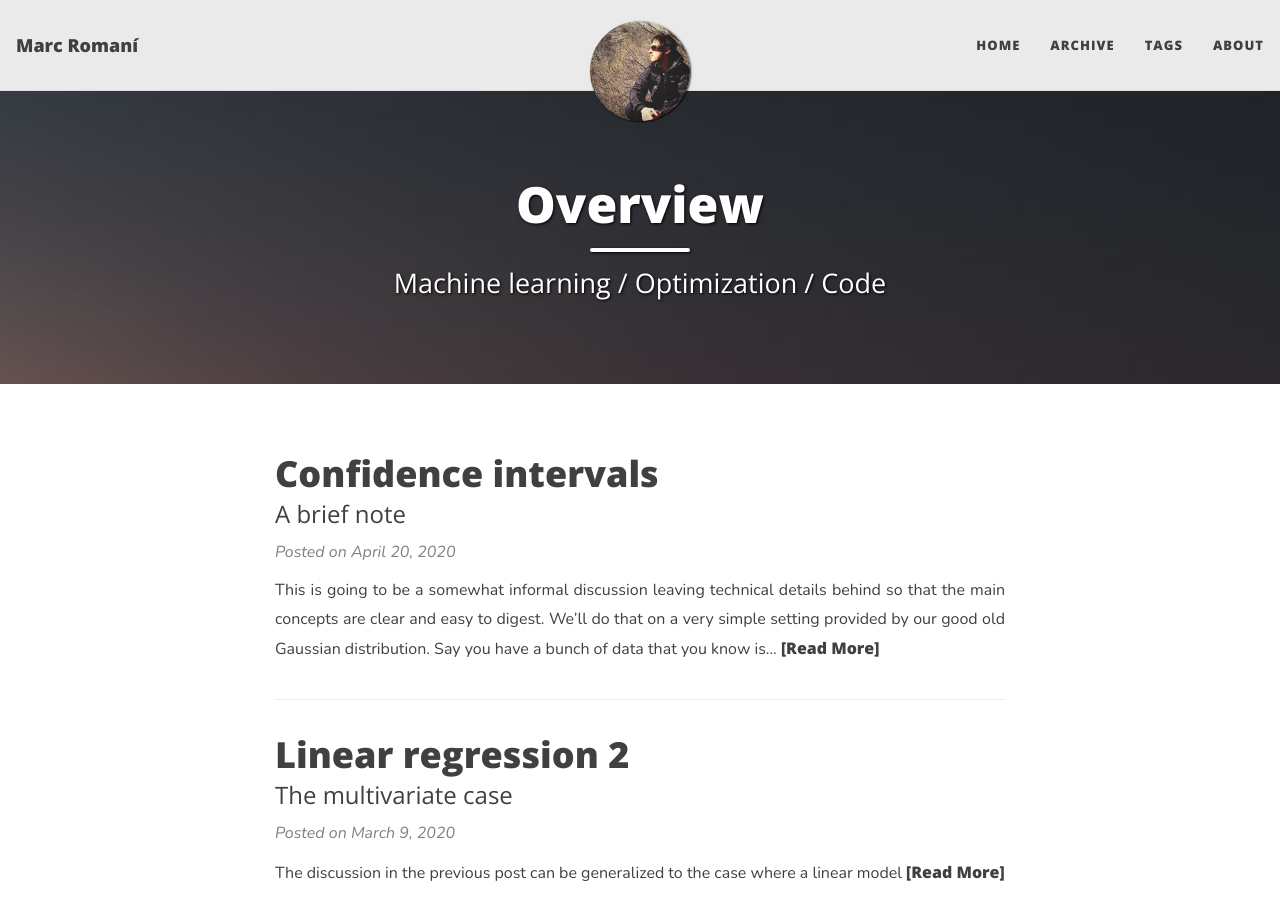
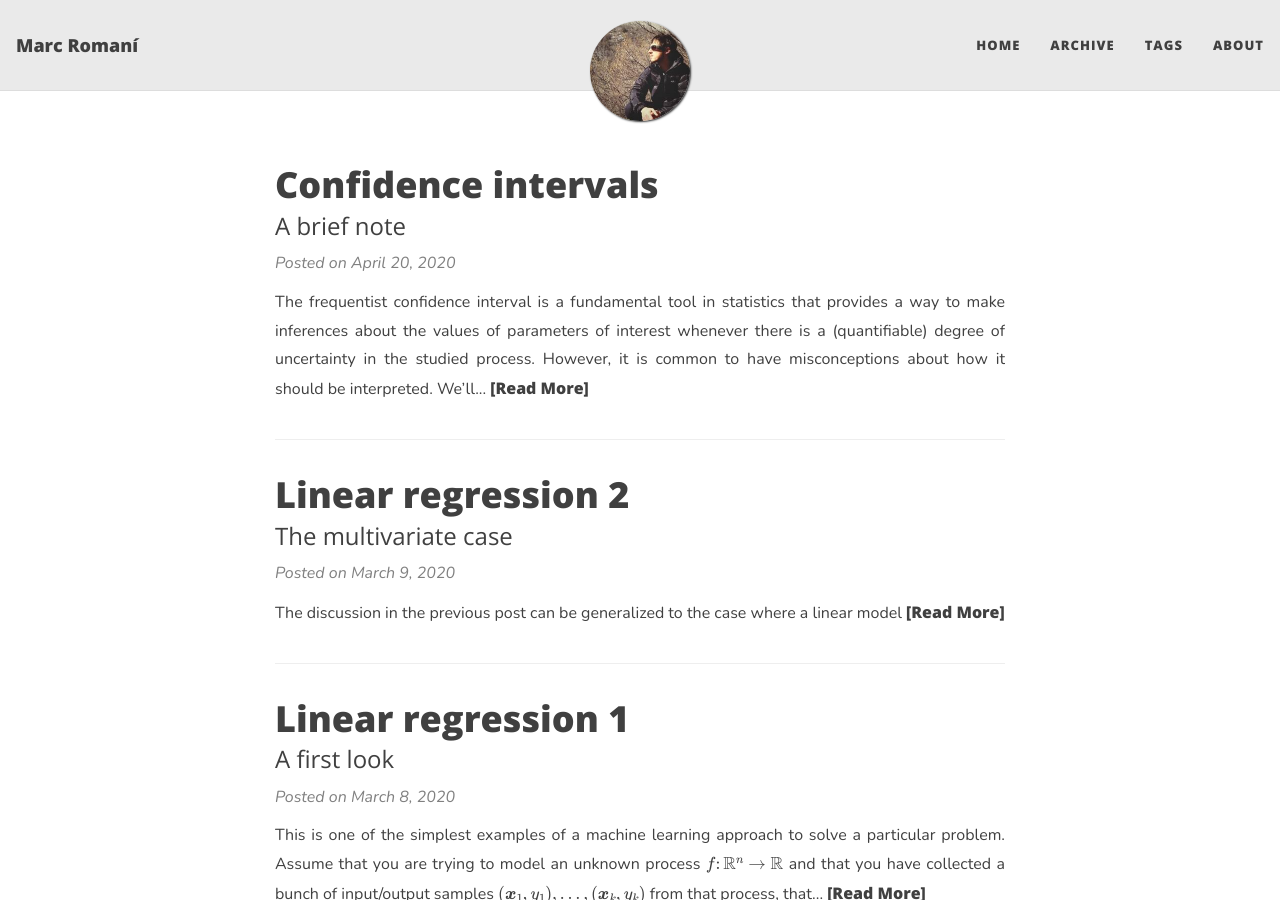
Before and after one commit to marcromani/marcromani.github.io, a Jekyll site: the page built from index.html, in a window 1280 px wide and 900 px high. Built offline with Jekyll 4.4.1, drawn with Linux system fonts in a browser that asks for light colours; nearby versions of some CDN libraries; the list of posts is cut into pages by our own code.

Commit message:
Style change + updated post

```diff
--- a/_config.yml
+++ b/_config.yml
@@ -62,7 +62,7 @@
 
 # If you want to show a link to an RSS in the footer, add the site description here.
 # If you don't want to show an RSS link, remove the following line.
-rss-description: Ramblings on optimization theory, real analysis, statistical learning theory and programming.
+rss-description: Ramblings on machine learning, real analysis, optimization, statistical learning theory and programming.
 
 # --- General options --- #
 
--- a/_posts/2020-04-20-confidence-intervals.md
+++ b/_posts/2020-04-20-confidence-intervals.md
@@ -7,9 +7,11 @@
 #thumbnail-img: /assets/img/linear-regression.png
 #share-img: /assets/img/path.jpg
 tags: [statistics]
+share-title: true
+last-updated: 2021-04-29
 ---
 
-This is going to be a somewhat informal discussion leaving technical details behind so that the main concepts are clear and easy to digest. We'll do that on a very simple setting provided by our good old Gaussian distribution. Say you have a bunch of data that you know is distributed as a Gaussian. Specifically, you have $$n$$ observations $$x_1, \ldots, x_n$$ sampled independently from a Gaussian distribution $$N(\mu, \sigma^2)$$, and you know $$\sigma$$ but you don't know $$\mu$$. How do you estimate $$\mu$$? Since $$\mu$$ is the expectation of this distribution a natural estimate is
+The frequentist confidence interval is a fundamental tool in statistics that provides a way to make inferences about the values of parameters of interest whenever there is a (quantifiable) degree of uncertainty in the studied process. However, it is common to have misconceptions about how it should be interpreted. We'll try to elucidate this on a very simple setting provided by our good old Gaussian distribution. Say you have a bunch of data that you know is distributed as a Gaussian. Specifically, you have $$n$$ observations $$x_1, \ldots, x_n$$ sampled independently from a Gaussian distribution $$N(\mu, \sigma^2)$$, and you know $$\sigma$$ but you don't know $$\mu$$. How do you estimate $$\mu$$? Since $$\mu$$ is the expectation of this distribution a natural estimate is
 
 $$\overline{x} := \frac{1}{n}\sum_{i = 1}^n x_i\,.$$
 
--- a/index.html
+++ b/index.html
@@ -1,7 +1,7 @@
 ---
 layout: home
 mathjax: true
-title: Overview
-subtitle: Machine learning / Optimization / Code
-cover-img: /assets/img/oskars-sylwan-Xjg8t1KO26o-unsplash.jpg
+<!-- title: Overview -->
+<!-- subtitle: Machine learning / Optimization / Code -->
+<!-- cover-img: /assets/img/oskars-sylwan-Xjg8t1KO26o-unsplash.jpg -->
 ---
```
Also changed, not shown: _posts/2020-03-08-linear-regression-1.md (+1 -0 lines), _posts/2020-03-09-linear-regression-2.md (+1 -0 lines).
